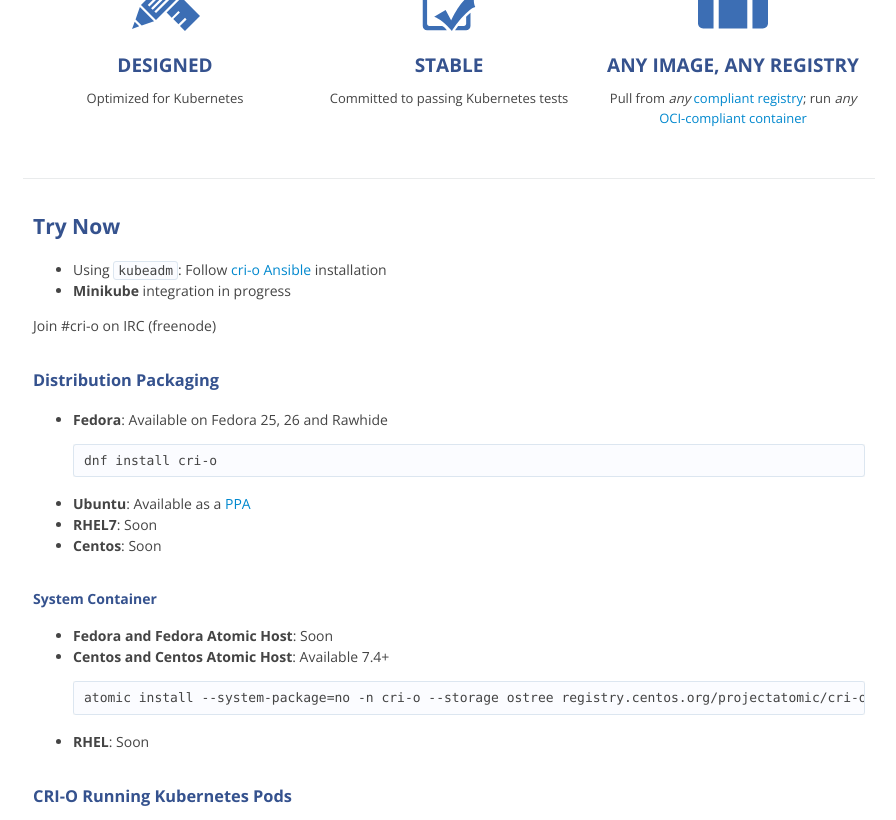
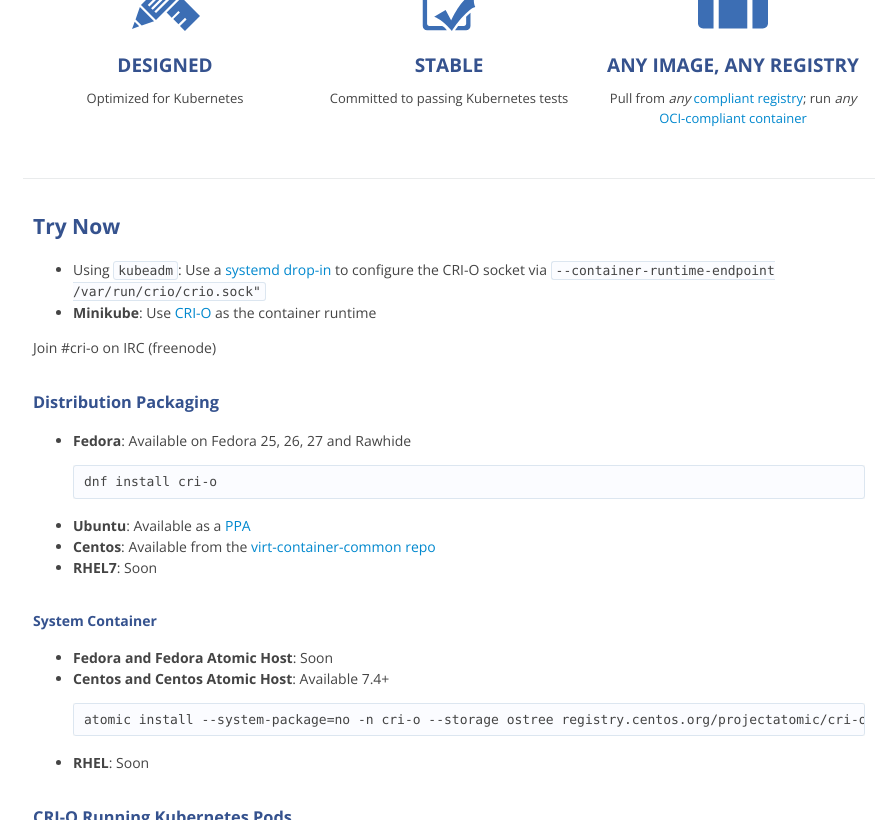
Before and after one commit to cri-o/cri-o.io, a Jekyll site: the page built from index.md, in a window 1280 px wide and 900 px high, scrolled down 372 px, cut to the strip 0-820 px from the top of the window. Shown: the whole strip, without its empty margins (191-1087 px from the left). Built offline with Jekyll 4.4.1, drawn with Linux system fonts in a browser that asks for light colours; comment, search, counter and statistics services are not loaded.

Commit message:
index.md: fixups for use it and repos
Signed-off-by: Antonio Murdaca <runcom@redhat.com>

```diff
--- a/index.md
+++ b/index.md
@@ -9,19 +9,19 @@ layout: default
 
 ## Try Now
 
-* Using `kubeadm`: Follow [cri-o Ansible](https://github.com/cri-o/cri-o-ansible) installation
-* **Minikube** integration in progress
+* Using `kubeadm`: Use a [systemd drop-in](https://kubernetes.io/docs/reference/generated/kubeadm/#kubelet-drop-in) to configure the CRI-O socket via `--container-runtime-endpoint /var/run/crio/crio.sock"`
+* **Minikube**: Use [CRI-O](https://github.com/kubernetes/minikube/blob/master/docs/alternative_runtimes.md#using-cri-o) as the container runtime
 
 Join #cri-o on IRC (freenode)
 
 ### Distribution Packaging
 
-* **Fedora**: Available on Fedora 25, 26 and Rawhide
+* **Fedora**: Available on Fedora 25, 26, 27 and Rawhide
 
       dnf install cri-o
 * **Ubuntu**: Available as a [PPA](https://launchpad.net/~projectatomic/+archive/ubuntu/ppa)
+* **Centos**: Available from the [virt-container-common repo](https://cbs.centos.org/repos/virt7-container-common-candidate/x86_64/os/)
 * **RHEL7**: Soon
-* **Centos**: Soon
 
 #### System Container
 
```
